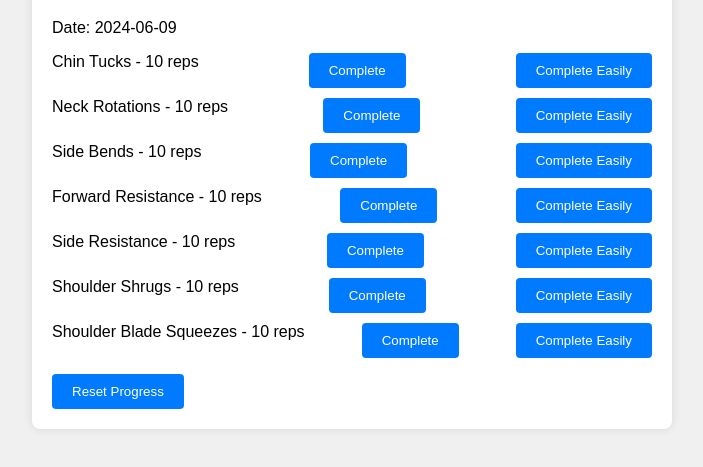
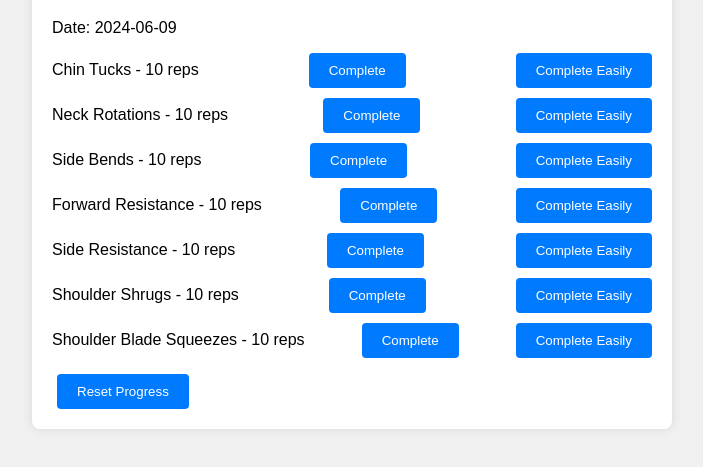
Before and after one commit to jmandel/nexercise, a plain HTML site: page index.html in a window 1280 px wide. Shown: the part 101-568 px from the top of the page, without its empty margins (288-991 px from the left). Drawn offline with Linux system fonts and the light colour scheme.

Commit message:
Update index.html

```diff
--- a/index.html
+++ b/index.html
@@ -33,6 +33,7 @@
         li {
             display: flex;
             justify-content: space-between;
+            align-items: center;
             margin-bottom: 10px;
         }
 
@@ -43,6 +44,7 @@
             border: none;
             border-radius: 4px;
             cursor: pointer;
+            margin-left: 5px;
         }
 
         button:disabled {
@@ -62,7 +64,7 @@
         <button id="reset">Reset Progress</button>
     </div>
     <script>
-        const exercises = [
+        const initialExercises = [
             { name: 'Chin Tucks', reps: 10 },
             { name: 'Neck Rotations', reps: 10 },
             { name: 'Side Bends', reps: 10 },
@@ -73,6 +75,7 @@
         ];
 
         const storageKey = 'whiplashRecoveryProgress';
+        const historyKey = 'whiplashRecoveryHistory';
         const dateContainer = document.getElementById('date-container');
         const exerciseList = document.getElementById('exercise-list');
         const resetButton = document.getElementById('reset');
@@ -80,9 +83,17 @@
         const today = new Date().toISOString().split('T')[0];
 
         let progress = JSON.parse(localStorage.getItem(storageKey)) || { date: '', exercises: [] };
+        let history = JSON.parse(localStorage.getItem(historyKey)) || [];
 
         if (progress.date !== today) {
-            progress = { date: today, exercises: exercises.map(ex => ({ ...ex, completed: false, easily: false })) };
+            if (progress.date) {
+                history.push({ date: progress.date, exercises: progress.exercises });
+                localStorage.setItem(historyKey, JSON.stringify(history));
+            }
+            progress = {
+                date: today,
+                exercises: progress.exercises.length ? progress.exercises.map(ex => ({ ...ex, completed: false, easily: false })) : initialExercises
+            };
             localStorage.setItem(storageKey, JSON.stringify(progress));
         }
 
@@ -120,6 +131,7 @@
         function markCompleted(index, easily) {
             progress.exercises[index].completed = true;
             progress.exercises[index].easily = easily;
+            progress.exercises[index].completionTime = new Date().toISOString();
             if (easily) {
                 progress.exercises[index].reps += 2;
             } else {
@@ -131,6 +143,7 @@
 
         resetButton.onclick = () => {
             localStorage.removeItem(storageKey);
+            localStorage.removeItem(historyKey);
             location.reload();
         };
 
```
